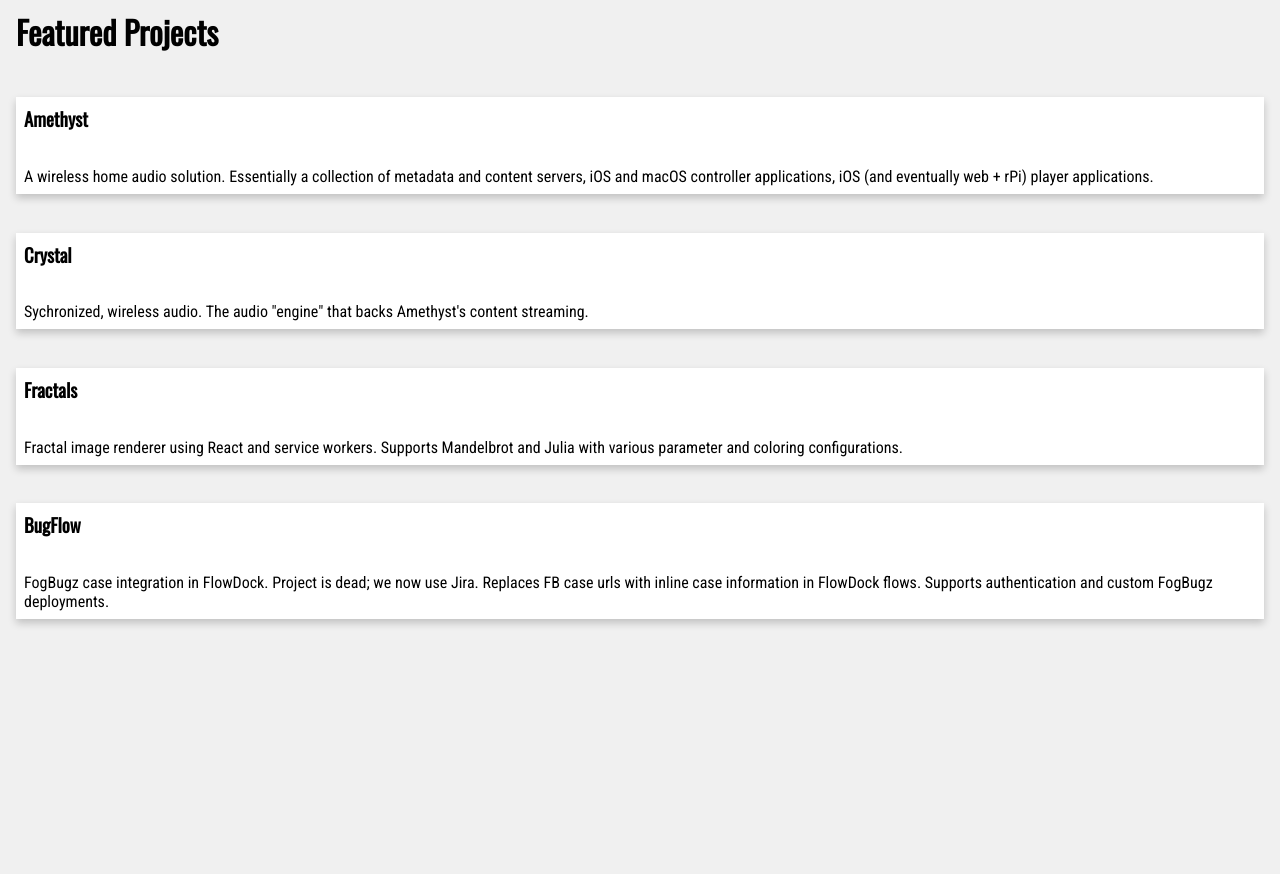
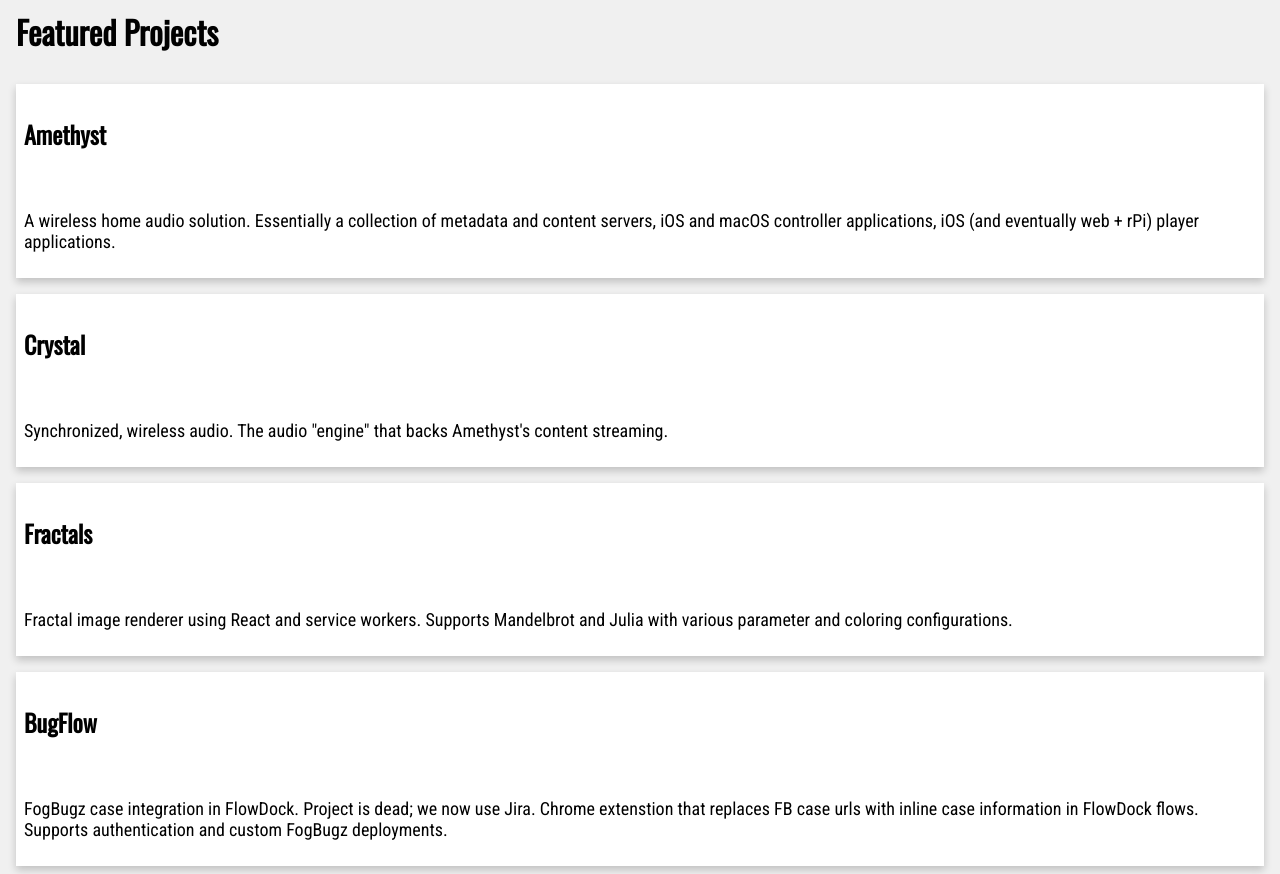
Before and after one commit to randymarsh77/randymarsh77.github.io, a React app: page / in a window 1280 px wide. Before the commit the page ends 800 px from the top, so only its background shows below. Built offline with nearby package versions, Linux system fonts and the light colour scheme.

Commit message:
Use an actual button.

```diff
--- a/src/components/card.jsx
+++ b/src/components/card.jsx
@@ -3,9 +3,11 @@
 
 export default ({ title, description, projectUri }) => (
 	<div className="cardContainer">
-		<div className="card" onClick={() => { window.location = projectUri; }}>
-			<h3>{title}</h3>
-			<p>{description}</p>
-		</div>
+		<button className="buttonWrapper" onClick={() => { window.location = projectUri; }}>
+			<div className="card">
+				<h3>{title}</h3>
+				<p>{description}</p>
+			</div>
+		</button>
 	</div>
 );
--- a/src/components/cards.jsx
+++ b/src/components/cards.jsx
@@ -10,7 +10,7 @@
 		},
 		{
 			title: 'Crystal',
-			description: 'Sychronized, wireless audio. The audio "engine" that backs Amethyst\'s content streaming.',
+			description: 'Synchronized, wireless audio. The audio "engine" that backs Amethyst\'s content streaming.',
 			projectUri: 'https://github.com/randymarsh77/crystal',
 		},
 		{
@@ -20,7 +20,7 @@
 		},
 		{
 			title: 'BugFlow',
-			description: 'FogBugz case integration in FlowDock. Project is dead; we now use Jira. Replaces FB case urls with inline case information in FlowDock flows. Supports authentication and custom FogBugz deployments.',
+			description: 'FogBugz case integration in FlowDock. Project is dead; we now use Jira. Chrome extenstion that replaces FB case urls with inline case information in FlowDock flows. Supports authentication and custom FogBugz deployments.',
 			projectUri: 'https://randymarsh77.github.io/bugflow',
 		},
 	],
--- a/src/components/styles.less
+++ b/src/components/styles.less
@@ -1,11 +1,14 @@
 h3 {
+	text-align: left;
 	font-family: 'Oswald', sans-serif;
+	font-size: 24px;
 	padding: 8px;
 }
 
 p {
+	text-align: left;
 	font-family: 'Roboto Condensed', sans-serif;
-	// font-family: 'Slabo 27px', serif;
+	font-size: 18px;
 	padding: 8px;
 }
 
@@ -14,6 +17,9 @@
     box-shadow: 0 4px 8px 0 rgba(0,0,0,0.2);
     transition: 0.3s;
 	background-color: white;
+	display: flex;
+	flex-direction: column;
+	align-content: left;
 }
 
 /* On mouse-over, add a deeper shadow */
@@ -24,5 +30,13 @@
 
 /* Add some padding inside the card container */
 .cardContainer {
-    padding: 2px 16px;
+    padding: 8px 16px;
 }
+
+.buttonWrapper {
+	padding: 0px;
+	border: none;
+	outline: none;
+	background: none;
+	width: 100%;
+}
```
